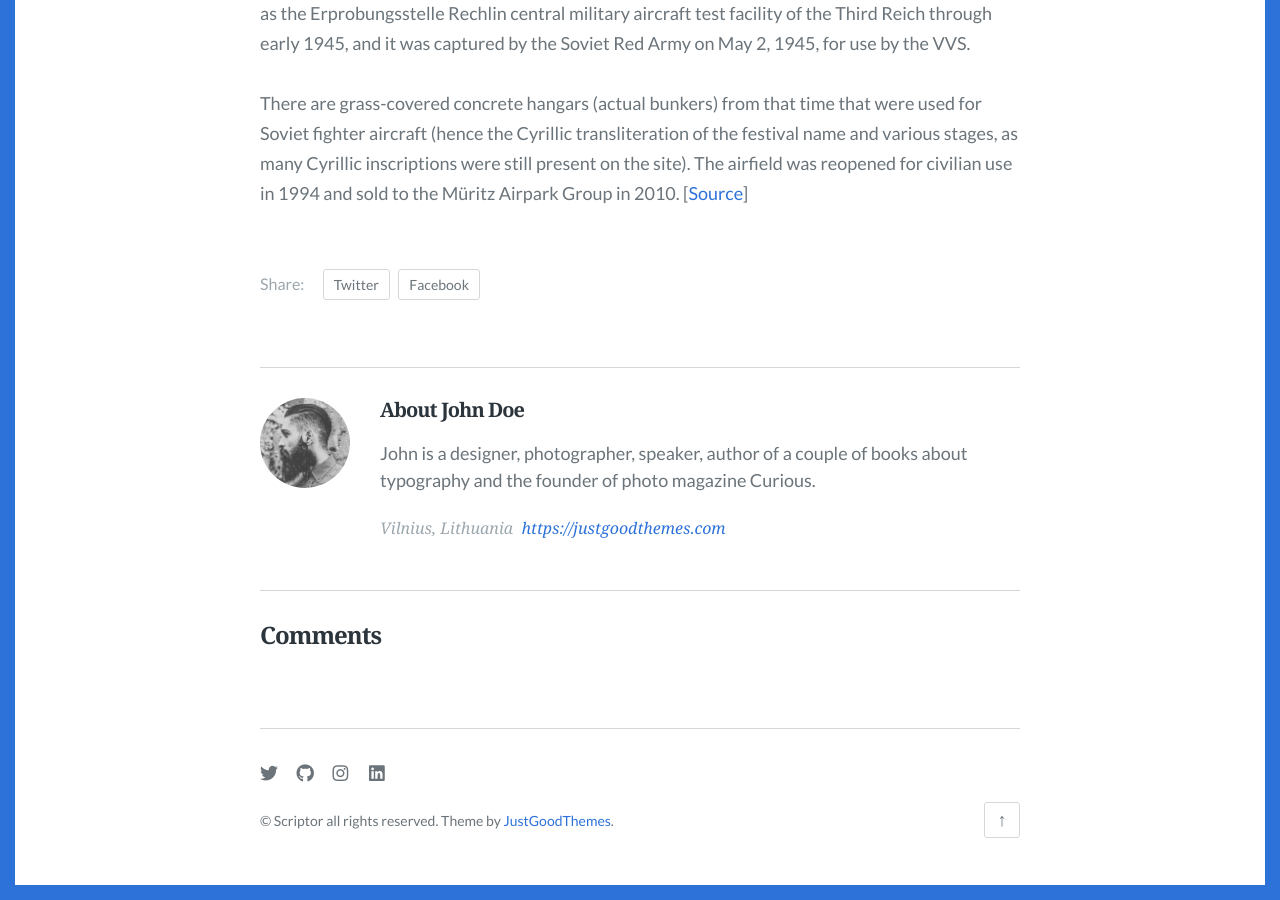
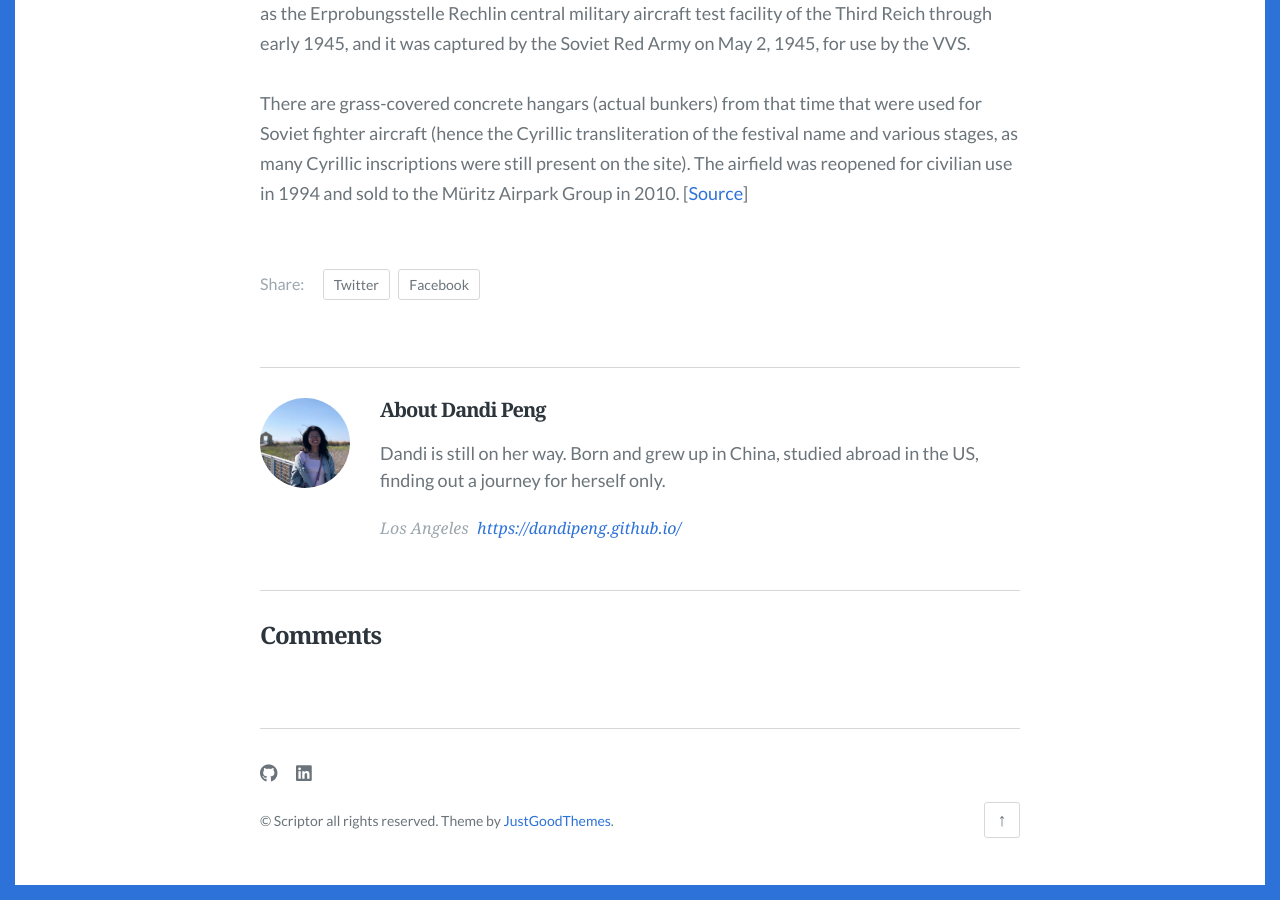
Before and after one commit to dandipeng/dandipeng.github.io, a Jekyll site: the page built from _posts/2019-01-01-the-advantages-and-disadvantages-of-working-from-home.md, in a window 1280 px wide and 900 px high, scrolled down 2167 px. Built offline with Jekyll 4.4.1, drawn with Linux system fonts in a browser that asks for light colours; some web fonts are replaced; comment, search, counter and statistics services are not loaded.

Commit message:
update author

```diff
--- a/_data/author.json
+++ b/_data/author.json
@@ -1,7 +1,7 @@
 {
-  "name": "John Doe",
-  "bio": "John is a designer, photographer, speaker, author of a couple of books about typography and the founder of photo magazine Curious.",
-  "url": "https://justgoodthemes.com",
-  "location": "Vilnius, Lithuania",
-  "image": "images/author.png"
+  "name": "Dandi Peng",
+  "bio": "Dandi is still on her way. Born and grew up in China, studied abroad in the US, finding out a journey for herself only.",
+  "url": "https://dandipeng.github.io/",
+  "location": "Los Angeles",
+  "image": "images/author.JPG"
 }
```
Also changed, not shown: _data/social.json (+12 -12 lines), images/author.JPG (added), images/author.png (deleted), 1 other file.
